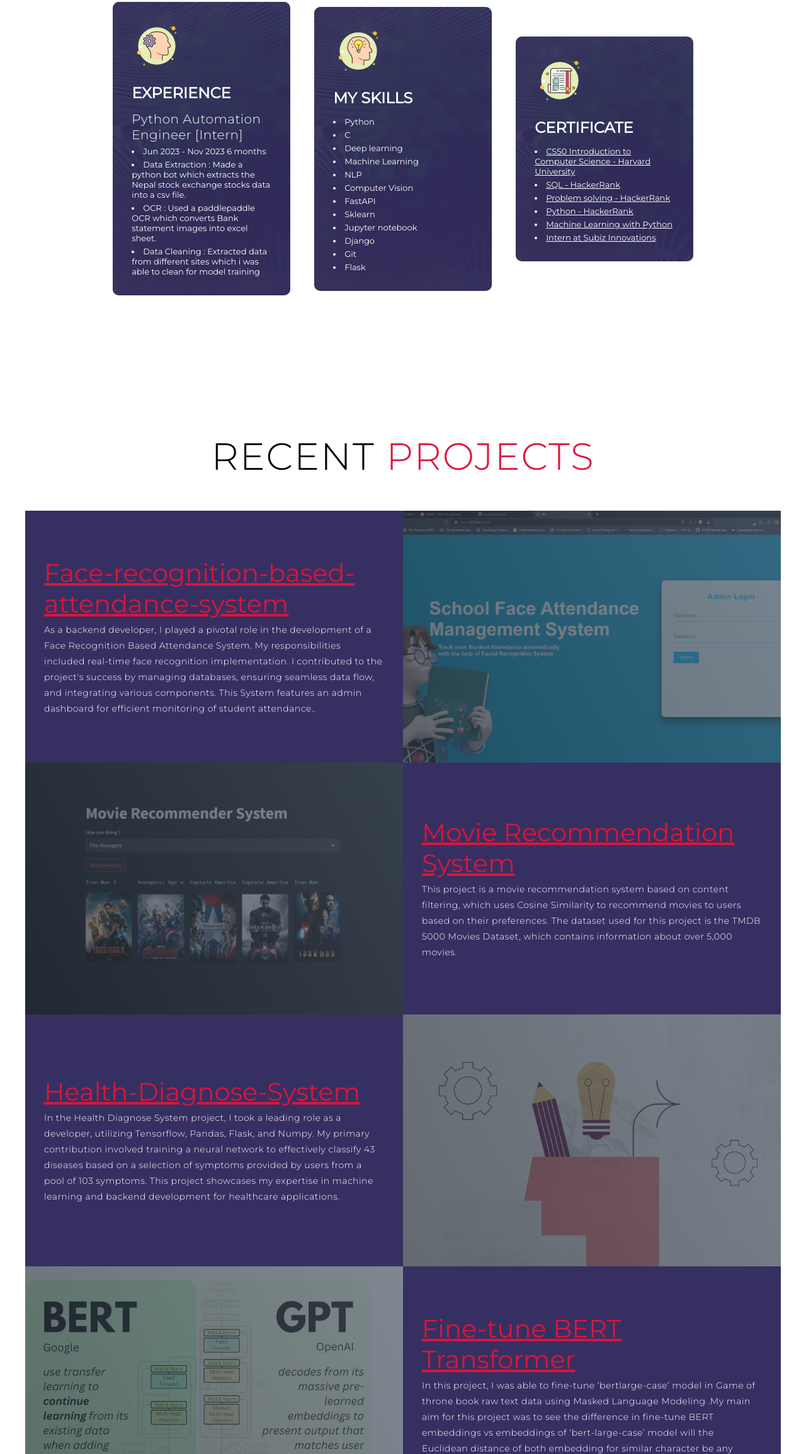
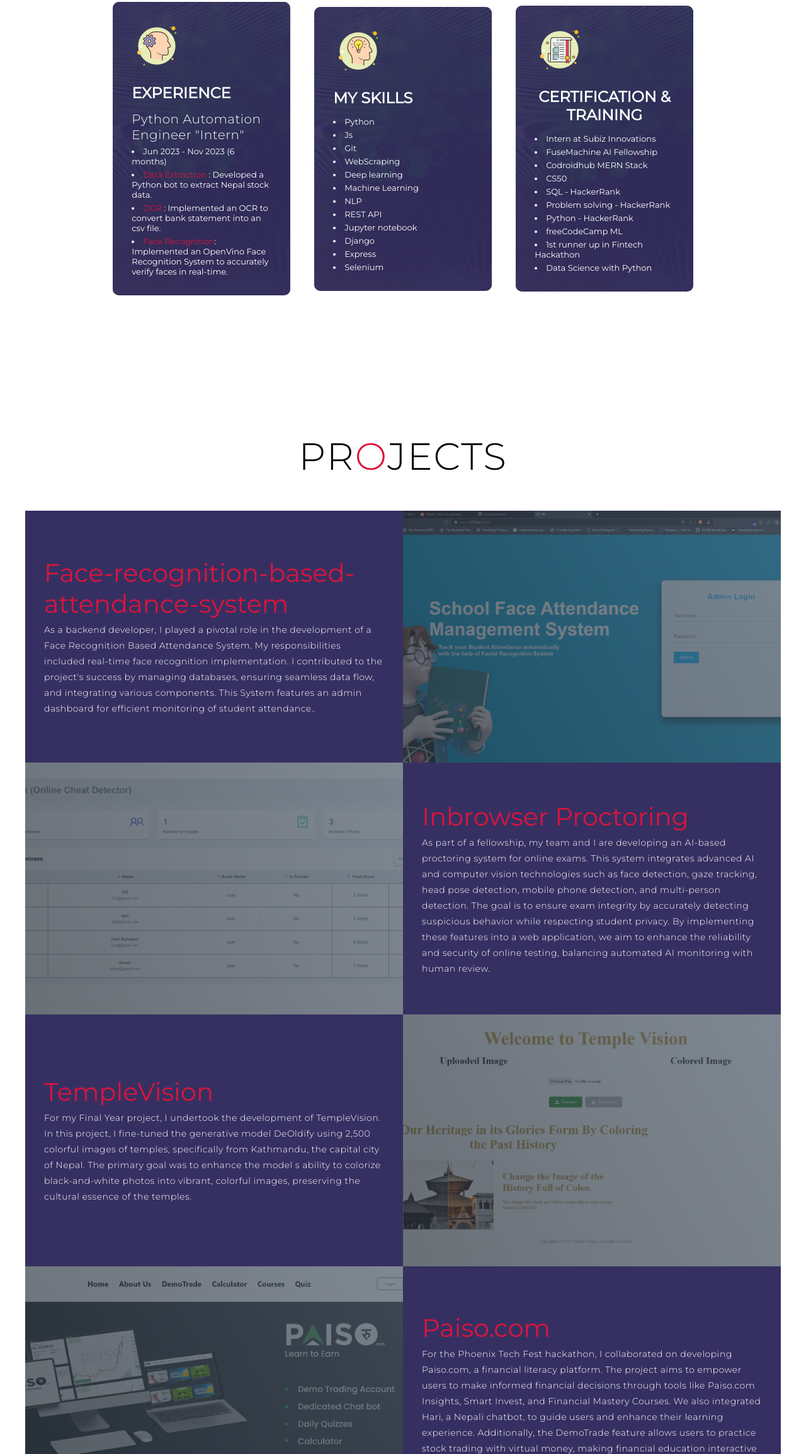
Before and after one commit to jyotsanh/Portfolio, a plain HTML site: page index.html in a window 1280 px wide. Shown: the part 1247-3556 px from the top of the page at 63% size. Drawn offline with Linux system fonts and the light colour scheme.

Commit message:
all projects addedd

```diff
--- a/index.html
+++ b/index.html
@@ -43,7 +43,7 @@
         <h1>Hello there, <span></span></h1>
         <h1>My Name is <span></span></h1>
         <h1>Jyotsan Hamal <span></span></h1>
-        <a href="img/CV.pdf" type="button" class="cta">Visit C.V.</a>
+        <a href="img/Jyotsan_Hamal_CV.pdf" type="button" class="cta">Visit C.V.</a>
       </div>
     </div>
   </section>
@@ -54,7 +54,7 @@
     <div class="services container">
       <div class="service-top">
         <h1 class="section-title">Expert<span>i</span>se and Sk<span>i</span>lls</h1>
-        <p style="font-size: 26px;">I am an AI Engineer. I am experienced in Python, Machine learning, C, Java, Deep Learning , Data Cleaning.
+        <p style="font-size: 26px;">I am an aspiring AI Engineer. I am experienced in Python, Machine learning, C, Java, Deep Learning , Data Cleaning.
           I have also done some real life project for some company.
         </p>
       </div>
@@ -62,32 +62,30 @@
         <div class="service-item">
           <div class="icon"><img src="img/exp.png" /></div>
           <h2> Experience</h2>
-          <p>Python Automation Engineer [Intern]</p>
-          <li>Jun 2023 - Nov 2023 6 months</li>
-          <li>Data Extraction : Made a python bot which extracts the Nepal stock
-            exchange stocks data into a csv file. </li>
-            <li>OCR : Used a paddlepaddle OCR which converts Bank statement images
-              into excel sheet.</li>
-              <li>Data Cleaning : Extracted data from different sites which i was able to
-                clean for model training</li>
+          <p>Python Automation Engineer "Intern"</p>
+          <li>Jun 2023 - Nov 2023 (6 months)</li>
+          <li><span style="color: crimson;">Data Extraction</span> :  Developed a Python bot to extract Nepal stock data.</li>
+          <li><span style="color: crimson;">OCR</span> : Implemented an OCR to convert bank statement into an csv file.</li>
+          <li><span style="color: crimson;">Face Recognition</span>: Implemented an OpenVino Face Recognition System to accurately verify faces in real-time.</li></li>
 
+      </div>
 
-        </div>
         <div class="service-item">
           <div class="icon"><img src="img/Skill.png" /></div>
           <h2>My skills</h2>
          <li>Python</li>
-         <li>C</li>
+         <li>Js</li>
+         <li>Git</li>
+         <li>WebScraping</li>
          <li>Deep learning</li>
          <li>Machine Learning</li>
          <li>NLP</li>
-         <li>Computer Vision</li>
-         <li>FastAPI</li>
-         <li>Sklearn</li>
+         <li>REST API</li>
+
          <li>Jupyter notebook</li>
          <li>Django</li>
-         <li>Git</li>
-         <li>Flask</li>
+         <li>Express</li>
+         <li>Selenium</li>
 
 
 
@@ -95,14 +93,20 @@
         </div>
         <div class="service-item">
           <div class="icon"><img src="img/cert.png" /></div>
-          <h2>Certificate</h2>
-         <li><a href="https://certificates.cs50.io/099a35c0-e4cd-4a1e-99c6-19a3252c2b7a.pdf?size=letter">CS50 Introduction to Computer Science - Harvard University</a>  </li>
-         <li><a href="https://www.hackerrank.com/certificates/df3f79458a6c">SQL - HackerRank </a></li>
-         <li><a href="https://www.hackerrank.com/certificates/a82bc6261497">Problem solving - HackerRank </a></li>
-         <li><a href="https://www.hackerrank.com/certificates/7cec5d627879">Python - HackerRank</a></li>
+          <h2>Certification & Training</h2>
+          <li><a href="img/subiz_.pdf"  style="text-decoration: none;">Intern at Subiz Innovations </a></li>
+          <li><a href=""  style="text-decoration: none;">FuseMachine AI Fellowship</a></li>
+          <li><a href=""  style="text-decoration: none;">Codroidhub MERN Stack</a></li>
+          <li ><a href="https://certificates.cs50.io/099a35c0-e4cd-4a1e-99c6-19a3252c2b7a.pdf?size=letter"  style="text-decoration: none;">CS50</a>  </li>
+          <li><a href="https://www.hackerrank.com/certificates/df3f79458a6c"  style="text-decoration: none;">SQL - HackerRank </a></li>
+          <li><a href="https://www.hackerrank.com/certificates/a82bc6261497"  style="text-decoration: none;">Problem solving - HackerRank </a></li>
+          <li><a href="https://www.hackerrank.com/certificates/7cec5d627879"  style="text-decoration: none;">Python - HackerRank</a></li>
 
-          <li><a href="https://www.freecodecamp.org/certification/jyotsan/machine-learning-with-python-v7">Machine Learning with Python</a></li>
-         <li><a href="img/subiz_.pdf">Intern at Subiz Innovations </a></li>
+          <li><a href="https://www.freecodecamp.org/certification/jyotsan/machine-learning-with-python-v7"  style="text-decoration: none;">freeCodeCamp ML</a></li>
+
+          <li><a href="https://www.freecodecamp.org/certification/jyotsan/machine-learning-with-python-v7"  style="text-decoration: none;">1st runner up in Fintech Hackathon</a></li>
+          <li><a href=""  style="text-decoration: none;">Data Science with Python</a></li>
+
         </div>
 
       </div>
@@ -114,12 +118,12 @@
   <section id="projects">
     <div class="projects container">
       <div class="projects-header">
-        <h1 class="section-title">Recent <span>Projects</span></h1>
+        <h1 class="section-title">Pr<span>o</span>jects</h1>
       </div>
       <div class="all-projects">
         <div class="project-item">
           <div class="project-info">
-            <h1><a href="https://github.com/Jyotsan-Hamal/Face-recognition-based-attendance-system">Face-recognition-based-attendance-system</a></h1>
+            <h1><a href="https://github.com/Jyotsan-Hamal/Face-recognition-based-attendance-system" style="text-decoration: none;">Face-recognition-based-attendance-system</a></h1>
 
             <p>As a backend developer, I
               played a pivotal role in the development of a Face Recognition Based
@@ -134,66 +138,74 @@
         </div>
         <div class="project-item">
           <div class="project-info">
-            <h1><a href="https://github.com/Jyotsan-Hamal/ML-projects/tree/main/Movie%20Recommendation%20System">Movie Recommendation System</a></h1>
+            <h1><a href="" style="text-decoration: none;">Inbrowser Proctoring</a></h1>
 
-            <p>This project is a movie recommendation system based on content filtering, which uses Cosine Similarity to recommend movies to users based on their preferences. The dataset used for this project is the TMDB 5000 Movies Dataset, which
-               contains information about over 5,000 movies.</p>
+            <p>As part of a fellowship, my team and I are developing an
+
+              AI-based proctoring system for online exams. This system integrates advanced AI and
+
+              computer vision technologies such as face detection, gaze tracking, head pose detection,
+
+              mobile phone detection, and multi-person detection. The goal is to ensure exam integrity
+
+              by accurately detecting suspicious behavior while respecting student privacy. By
+
+              implementing these features into a web application, we aim to enhance
+
+              the reliability and security of online testing, balancing automated AI monitoring with
+
+              human review.</p>
           </div>
           <div class="project-img">
-            <img src="./img/dash2.png" alt="img">
+            <img src="./img/admin.png" alt="img">
           </div>
         </div>
         <div class="project-item">
           <div class="project-info">
-            <h1><a href="https://github.com/Jyotsan-Hamal/Health-Diagnose-System">Health-Diagnose-System</a></h1>
+            <h1><a href="https://github.com/jyotsanh/Photo-Colorizer" style="text-decoration: none;">TempleVision</a></h1>
 
-            <p>In the Health Diagnose System project, I took a
-              leading role as a developer, utilizing Tensorflow, Pandas, Flask, and Numpy. My
-              primary contribution involved training a neural network to effectively classify 43
-              diseases based on a selection of symptoms provided by users from a pool of
-              103 symptoms. This project showcases my expertise in machine learning and
-              backend development for healthcare applications.
+            <p> For my Final Year project, I undertook the development of
+
+              TempleVision. In this project, I fine-tuned the generative model DeOldify using
+
+              2,500 colorful images of temples, specifically from Kathmandu, the capital city of
+
+              Nepal. The primary goal was to enhance the model s ability to colorize black-and-white
+
+              photos into vibrant, colorful images, preserving the cultural essence of the temples.
 
               </p>
           </div>
           <div class="project-img">
-            <img src="./img/proj.webp" alt="img">
+            <img src="./img/tempel.png" alt="img">
           </div>
         </div>
         <div class="project-item">
           <div class="project-info">
-            <h1><a href="https://github.com/Jyotsan-Hamal/BERT">Fine-tune BERT Transformer</a></h1>
-            <p>In this project, I was able to fine-tune ‘bertlarge-case’ model in Game of throne book raw text data using Masked
-              Language Modeling .My main aim for this project was to see the difference in
-              fine-tune BERT embeddings vs embeddings of  ‘bert-large-case’ model will
-              the Euclidean distance of both embedding for similar character be any
-              different.</p>
+            <h1><a href="https://github.com/Jyotsan-Hamal/BERT" style="text-decoration: none;">Paiso.com</a></h1>
+            <p>For the Phoenix Tech Fest hackathon, I collaborated on developing
+
+              Paiso.com, a financial literacy platform. The project aims to empower users to make
+
+              informed financial decisions through tools like Paiso.com Insights, Smart Invest, and
+
+              Financial Mastery Courses. We also integrated Hari, a Nepali chatbot, to guide users
+
+              and enhance their learning experience. Additionally, the DemoTrade feature allows users
+
+              to practice stock trading with virtual money, making financial education interactive and
+
+              accessible.</p>
           </div>
 
           <div class="project-img">
-            <img src="./img/bert.jpg" alt="img">
+            <img src="./img/home.png" alt="img">
           </div>
         </div>
 
         <div class="project-item">
           <div class="project-info">
-            <h1><a href="https://github.com/Jyotsan-Hamal/Exopy">Exopy</a></h1>
-
-            <p> It’s an OTT platform like Netflix which i made from Tmdb API . As a
-              Backend Web project, I utilized Django, a high-level Python web framework, to
-              create a customized movie data platform. This experience highlights my skills in
-              backend development, API integration, and utilizing Python for web
-              applications.
-              </p>
-          </div>
-          <div class="project-img">
-            <img src="./img/jio.png" alt="img">
-          </div>
-        </div>
-
-        <div class="project-item">
-          <div class="project-info">
-            <h1><a href="https://github.com/Jyotsan-Hamal/ExoStock-Time-series-Forcasting">ExoStock-Time-series-Forcasting</a></h1>
+            <h1><a href="https://github.com/Jyotsan-Hamal/ExoStock-Time-series-Forcasting" style="text-decoration: none;">ExoStock-Time-series-Forcasting</a></h1>
 
             <p>
               The "ExoStock Time Series Forecasting" project aims to conduct a comprehensive analysis of historical stock data for Nepal top 30 Stock. Using time series analysis techniques, the project seeks to gain insights into the trends, patterns, and potential future performance of Nabil's stock.
@@ -205,16 +217,20 @@
         </div>
 
         <div class="project-item">
-          <div class="project-info">
-            <h1><a href="https://github.com/Jyotsan-Hamal/Book-Recommendation-System">Book-Recommendation-System</a></h1>
 
-            <p>
+            <div class="project-info">
+              <h1><a href="https://github.com/Jyotsan-Hamal/Book-Recommendation-System" style="text-decoration: none;">Book-Recommendation-System</a></h1>
+
+              <p>
               This project implements a straightforward book recommendation system based on collaborative filtering. By utilizing cosine similarity between book vectors, it suggests books to users.
               </p>
-          </div>
-          <div class="project-img">
-            <img src="./img/rec.png" alt="img">
-          </div>
+            </div>
+
+            <div class="project-img">
+
+              <img src="./img/rec.png" href="https://github.com/Jyotsan-Hamal/Book-Recommendation-System" alt="img">
+
+            </div>
         </div>
       </div>
     </div>
@@ -231,11 +247,11 @@
       </div>
       <div class="col-right">
         <h1 class="section-title">About <span>me</span></h1>
-        <h2>AI Engineer</h2>
+        <h2>an aspiring AI Engineer</h2>
         <p>My name is Jyotsan Hamal, and I'm a Student who is currently studying BIT at Lincoln University. I
           like to research anything that tweaks my interest especially at the fields of NLP, you can check my
            github repo i have done some projects and research and.... that's all about me</p>
-        <a href="img/CV.pdf" class="cta">Download Resume</a>
+        <a href="img/Jyotsan_Hamal_CV.pdf" class="cta">Download Resume</a>
       </div>
     </div>
   </section>
--- a/style.css
+++ b/style.css
@@ -9,7 +9,7 @@
 	font-family: 'Montserrat', sans-serif;
 	scroll-behavior: smooth;
 }
-a {
+a{
 	text-decoration: none;
 }
 .container {
@@ -283,6 +283,8 @@
 	flex-wrap: wrap;
 	margin-top: 50px;
 }
+
+
 #services .service-item {
 	flex-basis: 80%;
 	display: flex;
```
Also changed, not shown: img/about.png (added), img/admin.png (added), img/home.png (added), img/tempel.png (added), 3 other files.
